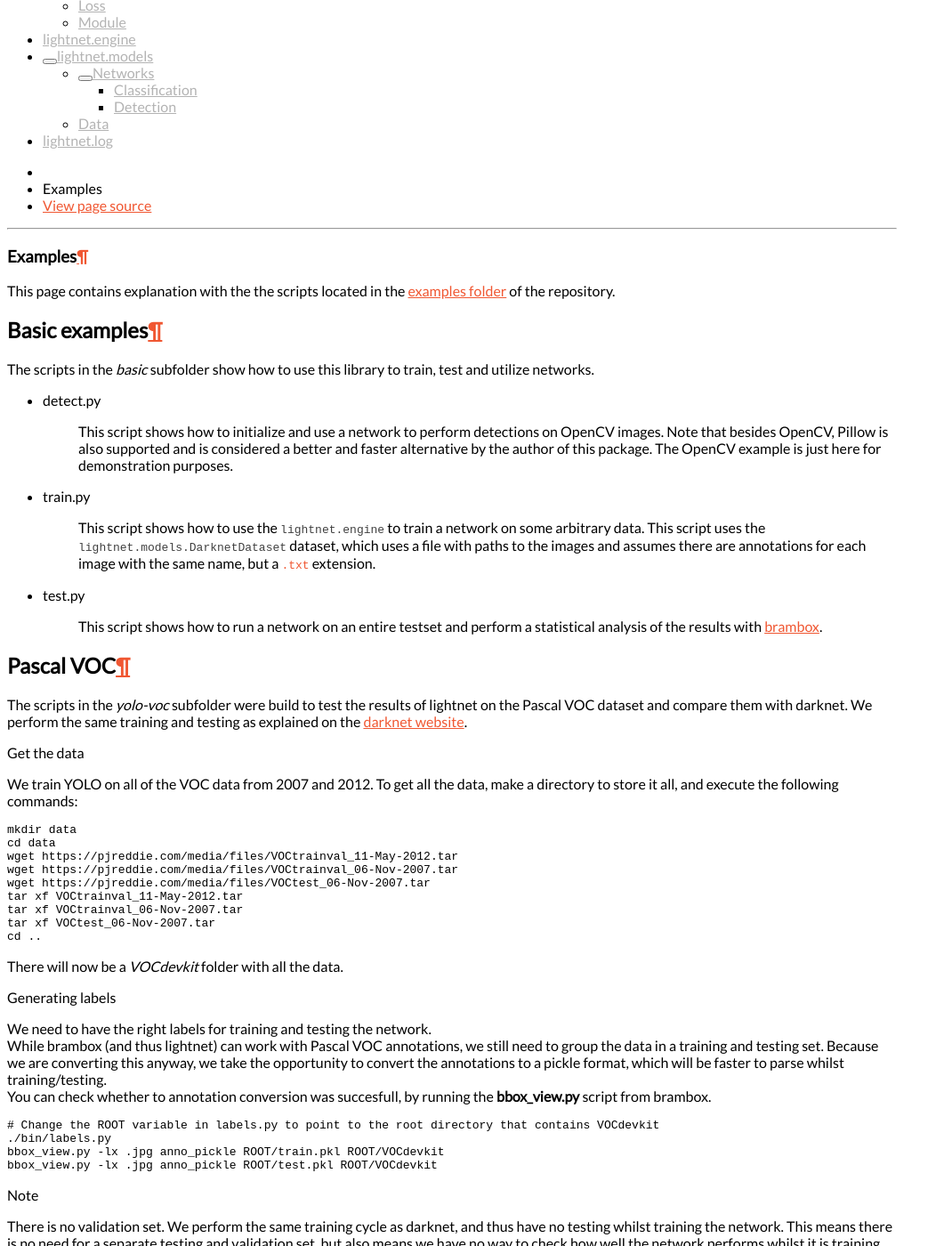
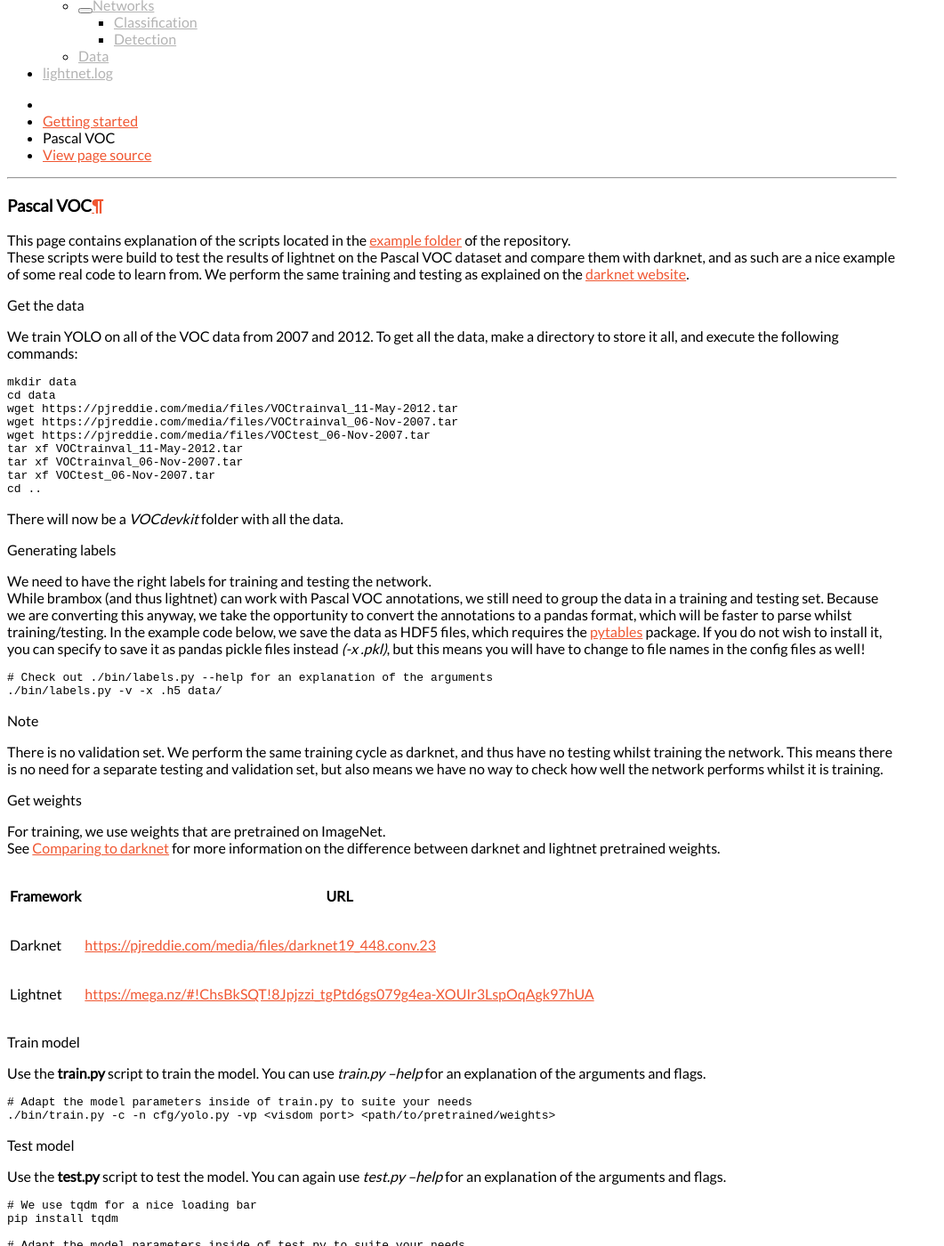
Before and after one commit to eavise-kul/lightnet, a Sphinx documentation site: the page built from docs/notes/02-C-pascal_voc.rst, in a window 1280 px wide and 1400 px high, scrolled down 662 px. Shown: the whole window at 89% size, without its empty margins (0-1061 px from the left). Built offline with Sphinx 7.4.7 and the Read the Docs theme 2.0.0, drawn with Linux system fonts in a browser that asks for light colours; pages that are not in the unit, such as notebooks, are missing from menus; the version number could not be read and is left out; some of the changed text lies outside the part shown; grey boxes are pictures that could not be loaded.

Commit message:
Reworked documentation notes

```diff
--- a/develop.txt
+++ b/develop.txt
@@ -2,10 +2,11 @@
 brambox
 
 # Development dependencies
+recommonmark
+pycodestyle
 sphinx
 sphinx_rtd_theme
-recommonmark
-pycodestyle
 sphinxcontrib-bibtex
+nbsphinx
 
 -e .
--- a/docs/conf.py
+++ b/docs/conf.py
@@ -42,6 +42,7 @@
     'sphinx.ext.mathjax',
     'sphinx.ext.doctest',
     'sphinxcontrib.bibtex',
+    'nbsphinx',
 ]
 
 todo_include_todos = True
@@ -61,6 +62,12 @@
 warnings.filterwarnings("ignore")
 ln.logger.setConsoleLevel('ERROR')
 """
+
+if 'JNB' in os.environ and os.environ['JNB'] == '1':
+    print('Executing Jupyter Notebooks')
+    nbsphinx_execute = 'always'
+else:
+    nbsphinx_execute = 'never'
 
 # Add any paths that contain templates here, relative to this directory.
 templates_path = ['.templates']
@@ -101,7 +108,7 @@
 # List of patterns, relative to source directory, that match files and
 # directories to ignore when looking for source files.
 # This patterns also effect to html_static_path and html_extra_path
-exclude_patterns = ['.build', 'Thumbs.db', '.DS_Store']
+exclude_patterns = ['.build', 'Thumbs.db', '.DS_Store', '**-checkpoint.ipynb']
 
 # The name of the Pygments (syntax highlighting) style to use.
 pygments_style = 'sphinx'
--- a/docs/index.rst
+++ b/docs/index.rst
@@ -37,11 +37,12 @@
 Table of Contents
 =================
 .. toctree::
-   :glob:
    :maxdepth: 1
    :caption: Notes
 
-   notes/*
+   notes/01-installation.rst
+   notes/02-getting_started.rst
+   notes/03-comparing_darknet.rst
 
 .. toctree::
    :maxdepth: 2
--- /dev/null
+++ b/docs/notes/01-installation.rst
@@ -0,0 +1,3 @@
+Installation
+============
+TODO
--- a/docs/notes/02-examples.rst
+++ b/docs/notes/02-C-pascal_voc.rst
@@ -1,29 +1,8 @@
-Examples
-========
-This page contains explanation with the the scripts located in the `examples folder`_ of the repository.
-
-
-Basic examples
---------------
-The scripts in the `basic` subfolder show how to use this library to train, test and utilize networks.
-
-- detect.py
-   This script shows how to initialize and use a network to perform detections on OpenCV images.
-   Note that besides OpenCV, Pillow is also supported and is considered a better and faster alternative
-   by the author of this package. The OpenCV example is just here for demonstration purposes.
-- train.py
-   This script shows how to use the :mod:`lightnet.engine` to train a network on some arbitrary data.
-   This script uses the :class:`lightnet.models.DarknetDataset` dataset,
-   which uses a file with paths to the images and assumes there are annotations for each image with the same name,
-   but a ``.txt`` extension.
-- test.py
-   This script shows how to run a network on an entire testset and
-   perform a statistical analysis of the results with brambox_.
-
-
 Pascal VOC
-----------
-The scripts in the `yolo-voc` subfolder were build to test the results of lightnet on the Pascal VOC dataset and compare them with darknet.
+===========
+This page contains explanation of the scripts located in the `example folder`_ of the repository. |br|
+These scripts were build to test the results of lightnet on the Pascal VOC dataset and compare them with darknet,
+and as such are a nice example of some real code to learn from.
 We perform the same training and testing as explained on the `darknet website`_.
 
 .. rubric:: Get the data
@@ -50,16 +29,16 @@
 We need to have the right labels for training and testing the network. |br|
 While brambox (and thus lightnet) can work with Pascal VOC annotations,
 we still need to group the data in a training and testing set.
-Because we are converting this anyway, we take the opportunity to convert the annotations to a pickle format,
-which will be faster to parse whilst training/testing. |br|
-You can check whether to annotation conversion was succesfull, by running the **bbox_view.py** script from brambox.
+Because we are converting this anyway, we take the opportunity to convert the annotations to a pandas format,
+which will be faster to parse whilst training/testing.
+In the example code below, we save the data as HDF5 files, which requires the pytables_ package.
+If you do not wish to install it, you can specify to save it as pandas pickle files instead *(-x .pkl)*,
+but this means you will have to change to file names in the config files as well!
 
 .. code:: bash
 
-   # Change the ROOT variable in labels.py to point to the root directory that contains VOCdevkit
-   ./bin/labels.py
-   bbox_view.py -lx .jpg anno_pickle ROOT/train.pkl ROOT/VOCdevkit
-   bbox_view.py -lx .jpg anno_pickle ROOT/test.pkl ROOT/VOCdevkit
+   # Check out ./bin/labels.py --help for an explanation of the arguments
+   ./bin/labels.py -v -x .h5 data/
 
 .. Note::
    There is no validation set.
@@ -87,7 +66,7 @@
 .. code:: bash
 
    # Adapt the model parameters inside of train.py to suite your needs
-   ./bin/train.py -cv -n cfg/yolo.py <path/to/pretrained/weights>
+   ./bin/train.py -c -n cfg/yolo.py -vp <visdom port> <path/to/pretrained/weights>
 
 .. rubric:: Test model
 
@@ -103,5 +82,6 @@
 
 
 .. include:: ../links.rst
-.. _examples folder: https://gitlab.com/EAVISE/lightnet/tree/master/examples
+.. _example folder: https://gitlab.com/EAVISE/lightnet/tree/master/example
+.. _pytables: https://www.pytables.org/
 .. _darknet website: https://pjreddie.com/darknet/yolov2/#train-voc
--- a/docs/notes/03-compare_score.rst
+++ b/docs/notes/03-comparing_darknet.rst
@@ -1,7 +1,7 @@
 .. _accuracy:
 
-Comparing accuracy
-==================
+Comparing to darknet
+====================
 In this document we will compare the accuracy of networks running in this library and in darknet_.
 
 ImageNet
@@ -12,8 +12,8 @@
 .. image:: 03-imagenet_results.svg
 
 
-VOC
----
+Pascal VOC
+----------
 
 .. Todo::
    - Change weight
```
Also changed, not shown: docs/notes/01-how_to.rst (deleted, +0 -32 lines), docs/notes/02-getting_started.rst (added, +41 -0 lines), docs/notes/04-compare_speed.rst (deleted, +0 -41 lines), docs/notes/04-voc_speeds.svg (deleted), 1 other file.
